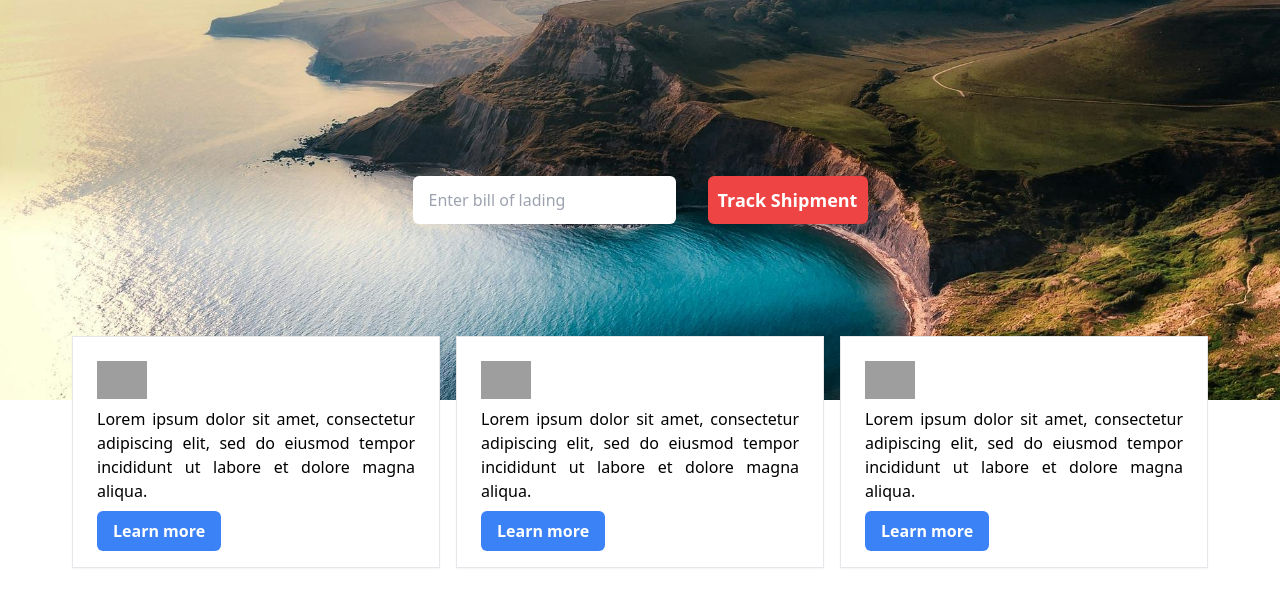
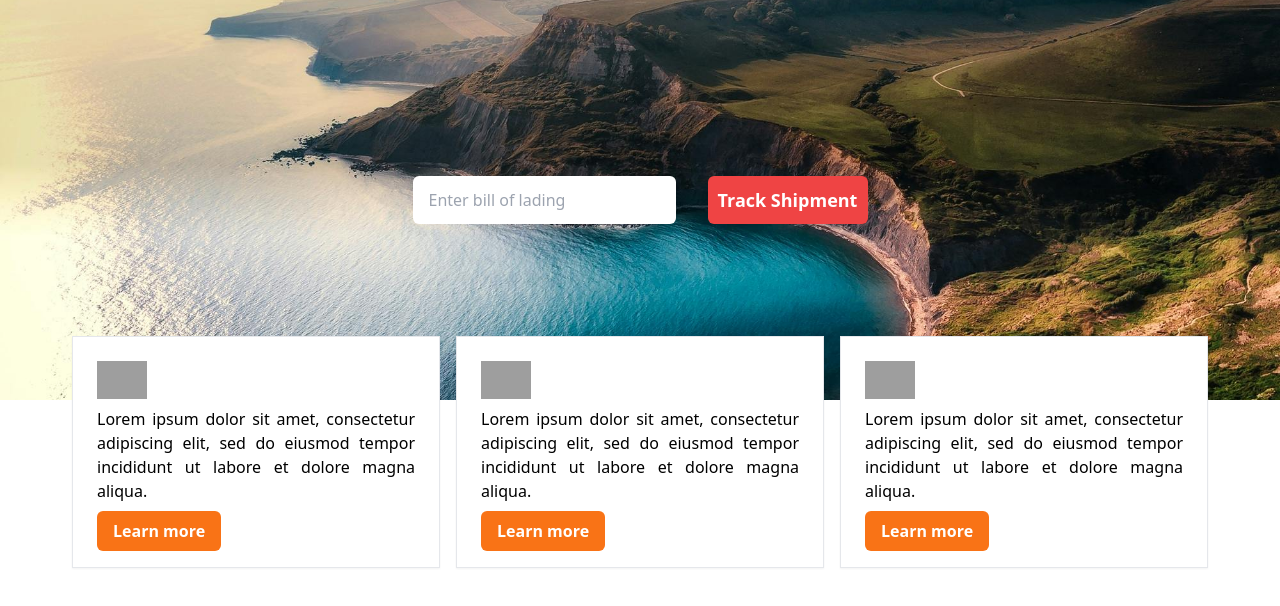
Before and after one commit to Arash-Nozarinejad/shipping-website-static, a Next.js app: page / in a window 1280 px wide. Shown: the top 606 px of the page. Built offline with nearby package versions, Linux system fonts and the light colour scheme; grey boxes are pictures that could not be loaded.

Commit message:
added animation to large screens

```diff
--- a/src/components/hero/hero.module.css
+++ b/src/components/hero/hero.module.css
@@ -49,9 +49,9 @@
 }
 
 .bottomCardLink {
-  @apply px-4 py-2 ml-2 bg-blue-500 font-bold text-white rounded-md;
+  @apply px-4 py-2 ml-2 bg-orange-500 font-bold text-white rounded-md;
   @apply no-underline;
-  @apply hover:bg-blue-700 hover:shadow-lg;
+  @apply hover:bg-orange-700 hover:shadow-lg;
   @apply transition-all duration-300 ease-in-out;
   width: fit-content;
 }
@@ -96,4 +96,23 @@
   .bottomCard {
     background: white;
   }
+
+  .topCard {
+    @apply flex flex-col items-center justify-center bg-cover bg-center; /* Center content */
+    background-image: url('/image.jpg');
+    flex: 0 0 50%;
+    animation: zoomInOut 30s infinite ease-in-out;
+  }
+
+  @keyframes zoomInOut {
+    0% {
+      background-size: 100%;
+    }
+    50% {
+      background-size: 110%;
+    }
+    100% {
+      background-size: 100%;
+    }
+  }
 }
```
